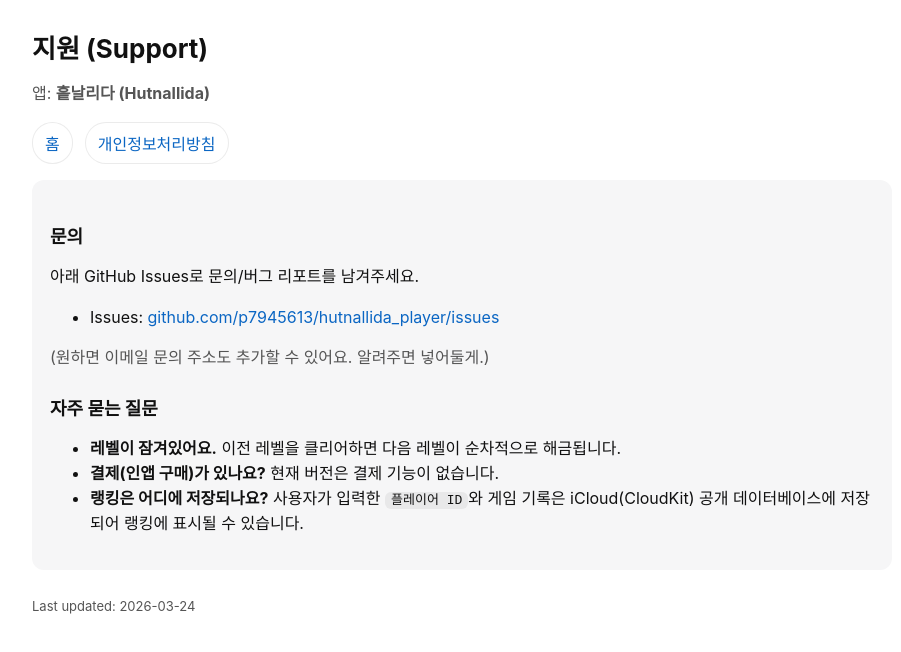
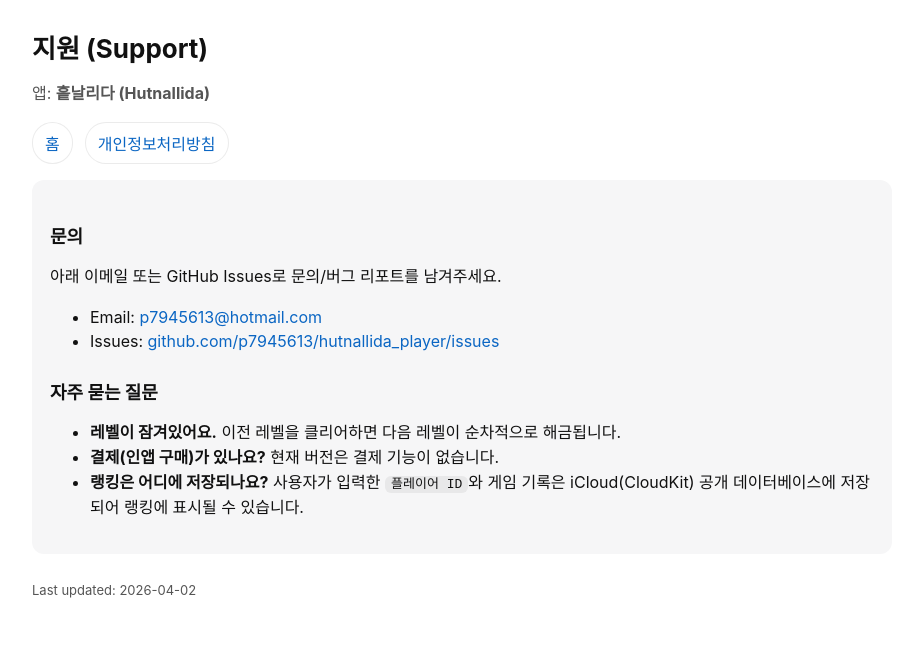
Before and after one commit to p7945613/hutnallida_player, a plain HTML site: page docs/support/index.html in a window 1280 px wide. Shown: the whole page, without its empty margins (178-1079 px from the left). Drawn offline with Linux system fonts and the light colour scheme.

Commit message:
docs(support): add contact email (p7945613@hotmail.com)

```diff
--- a/docs/support/index.html
+++ b/docs/support/index.html
@@ -34,14 +34,12 @@
     <div class="card" style="margin-top:16px;">
       <h2>문의</h2>
       <p>
-        아래 GitHub Issues로 문의/버그 리포트를 남겨주세요.
+        아래 이메일 또는 GitHub Issues로 문의/버그 리포트를 남겨주세요.
       </p>
       <ul>
+        <li>Email: <a href="mailto:p7945613@hotmail.com">p7945613@hotmail.com</a></li>
         <li>Issues: <a href="https://github.com/p7945613/hutnallida_player/issues">github.com/p7945613/hutnallida_player/issues</a></li>
       </ul>
-      <p class="muted">
-        (원하면 이메일 문의 주소도 추가할 수 있어요. 알려주면 넣어둘게.)
-      </p>
 
       <h2>자주 묻는 질문</h2>
       <ul>
@@ -52,7 +50,7 @@
     </div>
 
     <footer>
-      <div>Last updated: 2026-03-24</div>
+      <div>Last updated: 2026-04-02</div>
     </footer>
   </div>
 </body>
```
